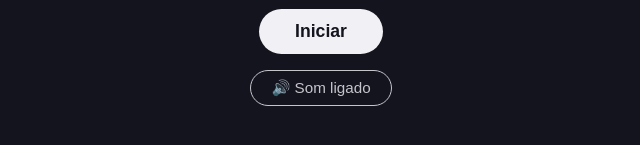
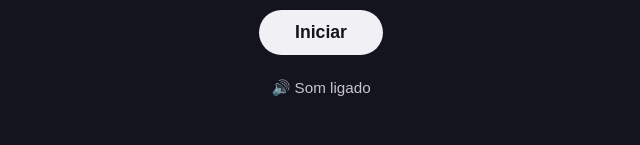
Before and after one commit to natyylimaf/genius-game, a plain HTML site: page index.html in a window 1280 px wide. Shown: the part 601-746 px from the top of the page, without its empty margins (319-959 px from the left). Drawn offline with Linux system fonts and the light colour scheme.

Commit message:
remove a borda do botão de som

```diff
--- a/css/style.css
+++ b/css/style.css
@@ -138,7 +138,7 @@ h1 {
 }
 
 
-/* Botão discreto para ligar/desligar o som */
+/* Botão para ligar/desligar o som */
 .mute {
   display: block;
   margin: 16px auto 0;
@@ -146,7 +146,7 @@ h1 {
   font-size: 0.95rem;
   color: var(--text);
   background: transparent;
-  border: 1px solid var(--text);
+  border: none;
   border-radius: 999px;
   cursor: pointer;
   opacity: 0.8;
```
